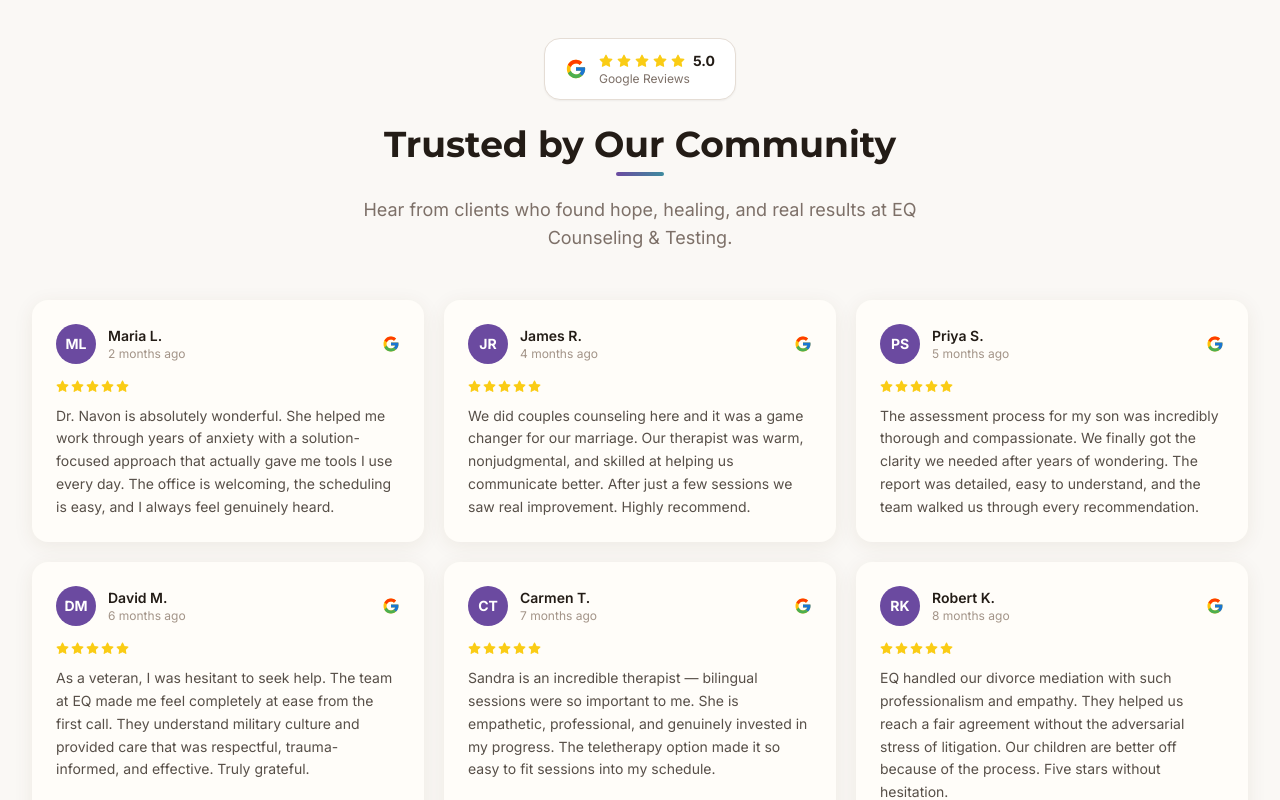
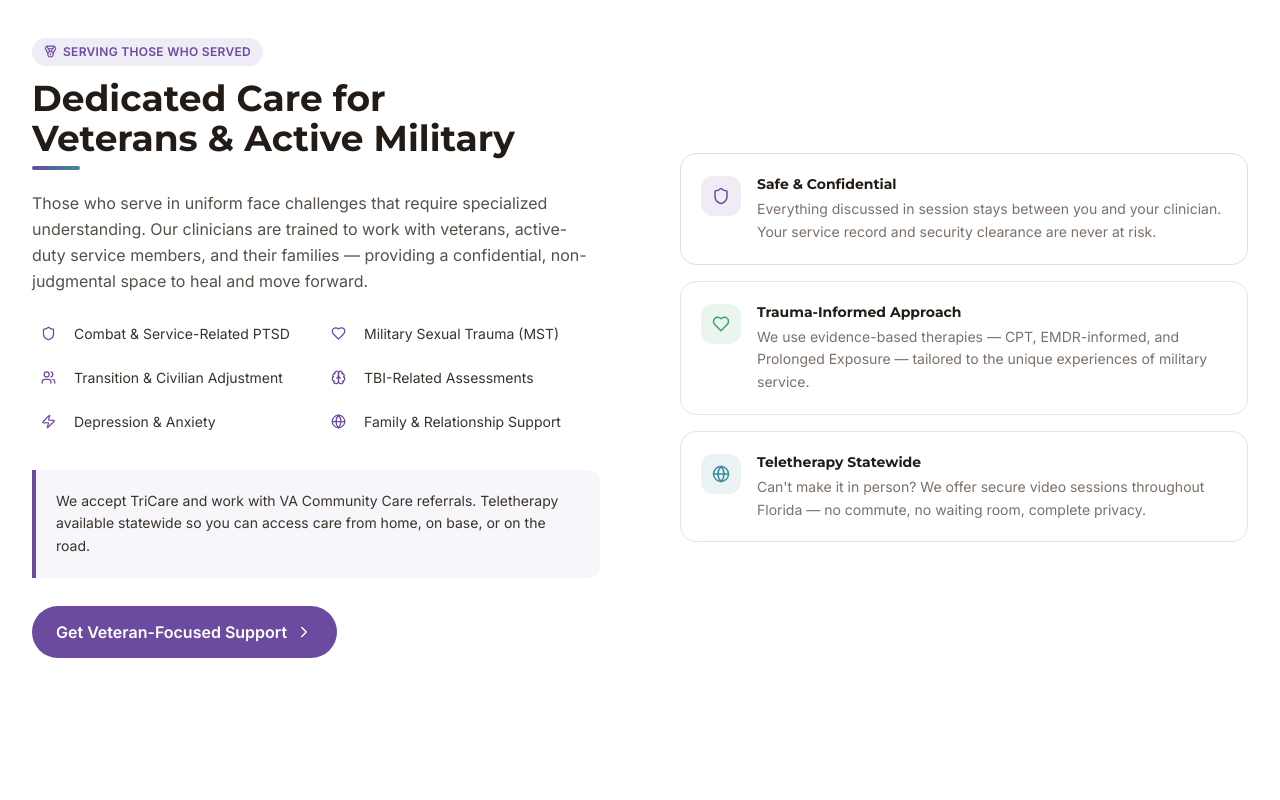
Before and after one commit to shopneckmassager37-cpu/eqcounselingtesting, a Next.js app: page / in a window 1280 px wide. Shown: the part 3400-4200 px from the top of the page. Built offline with nearby package versions, Linux system fonts and the light colour scheme.

Commit message:
Remove fake Google Reviews section from homepage
https://claude.ai/code/session_012YZEyGFE2e15LxjzwWTNm8

```diff
--- a/app/page.tsx
+++ b/app/page.tsx
@@ -662,128 +662,6 @@ function ContactSnippet() {
   )
 }
 
-// ─── Google Reviews ──────────────────────────────────────────────────────────
-
-const googleReviews = [
-  {
-    name: 'Maria L.',
-    date: '2 months ago',
-    text: 'Dr. Navon is absolutely wonderful. She helped me work through years of anxiety with a solution-focused approach that actually gave me tools I use every day. The office is welcoming, the scheduling is easy, and I always feel genuinely heard.',
-    stars: 5,
-    initials: 'ML',
-  },
-  {
-    name: 'James R.',
-    date: '4 months ago',
-    text: 'We did couples counseling here and it was a game changer for our marriage. Our therapist was warm, nonjudgmental, and skilled at helping us communicate better. After just a few sessions we saw real improvement. Highly recommend.',
-    stars: 5,
-    initials: 'JR',
-  },
-  {
-    name: 'Priya S.',
-    date: '5 months ago',
-    text: 'The assessment process for my son was incredibly thorough and compassionate. We finally got the clarity we needed after years of wondering. The report was detailed, easy to understand, and the team walked us through every recommendation.',
-    stars: 5,
-    initials: 'PS',
-  },
-  {
-    name: 'David M.',
-    date: '6 months ago',
-    text: 'As a veteran, I was hesitant to seek help. The team at EQ made me feel completely at ease from the first call. They understand military culture and provided care that was respectful, trauma-informed, and effective. Truly grateful.',
-    stars: 5,
-    initials: 'DM',
-  },
-  {
-    name: 'Carmen T.',
-    date: '7 months ago',
-    text: 'Sandra is an incredible therapist — bilingual sessions were so important to me. She is empathetic, professional, and genuinely invested in my progress. The teletherapy option made it so easy to fit sessions into my schedule.',
-    stars: 5,
-    initials: 'CT',
-  },
-  {
-    name: 'Robert K.',
-    date: '8 months ago',
-    text: 'EQ handled our divorce mediation with such professionalism and empathy. They helped us reach a fair agreement without the adversarial stress of litigation. Our children are better off because of the process. Five stars without hesitation.',
-    stars: 5,
-    initials: 'RK',
-  },
-]
-
-function GoogleReviewsSection() {
-  return (
-    <section className="section-padding bg-neutral-50" aria-labelledby="reviews-heading">
-      <div className="container-custom">
-        <div className="text-center mb-12 reveal">
-          {/* Google badge */}
-          <div className="inline-flex items-center gap-3 bg-white border border-neutral-200 rounded-2xl px-5 py-3 shadow-sm mb-6">
-            <svg width="22" height="22" viewBox="0 0 48 48" aria-hidden="true">
-              <path fill="#FFC107" d="M43.611 20.083H42V20H24v8h11.303c-1.649 4.657-6.08 8-11.303 8-6.627 0-12-5.373-12-12s5.373-12 12-12c3.059 0 5.842 1.154 7.961 3.039l5.657-5.657C34.046 6.053 29.268 4 24 4 12.955 4 4 12.955 4 24s8.955 20 20 20 20-8.955 20-20c0-1.341-.138-2.65-.389-3.917z"/>
-              <path fill="#FF3D00" d="m6.306 14.691 6.571 4.819C14.655 15.108 18.961 12 24 12c3.059 0 5.842 1.154 7.961 3.039l5.657-5.657C34.046 6.053 29.268 4 24 4 16.318 4 9.656 8.337 6.306 14.691z"/>
-              <path fill="#4CAF50" d="M24 44c5.166 0 9.86-1.977 13.409-5.192l-6.19-5.238A11.91 11.91 0 0 1 24 36c-5.202 0-9.619-3.317-11.283-7.946l-6.522 5.025C9.505 39.556 16.227 44 24 44z"/>
-              <path fill="#1976D2" d="M43.611 20.083H42V20H24v8h11.303a12.04 12.04 0 0 1-4.087 5.571l.003-.002 6.19 5.238C36.971 39.205 44 34 44 24c0-1.341-.138-2.65-.389-3.917z"/>
-            </svg>
-            <div className="text-left">
-              <div className="flex items-center gap-1">
-                {[1,2,3,4,5].map((s) => (
-                  <Star key={s} size={14} fill="currentColor" className="text-yellow-400" />
-                ))}
-                <span className="font-bold text-neutral-800 text-sm ml-1">5.0</span>
-              </div>
-              <p className="text-neutral-500 text-xs">Google Reviews</p>
-            </div>
-          </div>
-
-          <h2 id="reviews-heading" className="section-title mb-0">
-            Trusted by Our Community
-          </h2>
-          <span className="accent-bar" />
-          <p className="section-subtitle max-w-xl mx-auto">
-            Hear from clients who found hope, healing, and real results at EQ Counseling & Testing.
-          </p>
-        </div>
-
-        <div className="grid md:grid-cols-2 lg:grid-cols-3 gap-5">
-          {googleReviews.map((review, i) => (
-            <div
-              key={i}
-              className="card p-6 flex flex-col reveal"
-              style={{ transitionDelay: `${i * 80}ms` }}
-            >
-              {/* Reviewer info */}
-              <div className="flex items-center gap-3 mb-4">
-                <div className="w-10 h-10 rounded-full bg-primary flex items-center justify-center text-white font-bold text-sm flex-shrink-0">
-                  {review.initials}
-                </div>
-                <div>
-                  <p className="font-semibold text-neutral-800 text-sm">{review.name}</p>
-                  <p className="text-neutral-400 text-xs">{review.date}</p>
-                </div>
-                <svg width="18" height="18" viewBox="0 0 48 48" className="ml-auto flex-shrink-0" aria-hidden="true">
-                  <path fill="#FFC107" d="M43.611 20.083H42V20H24v8h11.303c-1.649 4.657-6.08 8-11.303 8-6.627 0-12-5.373-12-12s5.373-12 12-12c3.059 0 5.842 1.154 7.961 3.039l5.657-5.657C34.046 6.053 29.268 4 24 4 12.955 4 4 12.955 4 24s8.955 20 20 20 20-8.955 20-20c0-1.341-.138-2.65-.389-3.917z"/>
-                  <path fill="#FF3D00" d="m6.306 14.691 6.571 4.819C14.655 15.108 18.961 12 24 12c3.059 0 5.842 1.154 7.961 3.039l5.657-5.657C34.046 6.053 29.268 4 24 4 16.318 4 9.656 8.337 6.306 14.691z"/>
-                  <path fill="#4CAF50" d="M24 44c5.166 0 9.86-1.977 13.409-5.192l-6.19-5.238A11.91 11.91 0 0 1 24 36c-5.202 0-9.619-3.317-11.283-7.946l-6.522 5.025C9.505 39.556 16.227 44 24 44z"/>
-                  <path fill="#1976D2" d="M43.611 20.083H42V20H24v8h11.303a12.04 12.04 0 0 1-4.087 5.571l.003-.002 6.19 5.238C36.971 39.205 44 34 44 24c0-1.341-.138-2.65-.389-3.917z"/>
-                </svg>
-              </div>
-              {/* Stars */}
-              <div className="flex gap-0.5 mb-3">
-                {[1,2,3,4,5].map((s) => (
-                  <Star key={s} size={13} fill="currentColor" className="text-yellow-400" />
-                ))}
-              </div>
-              <p className="text-neutral-600 text-sm leading-relaxed flex-1">{review.text}</p>
-            </div>
-          ))}
-        </div>
-
-        <p className="text-center text-neutral-400 text-xs mt-8">
-          Representative reviews reflecting client experiences. Results vary by individual.
-        </p>
-      </div>
-    </section>
-  )
-}
-
 // ─── Homepage Contact Form ────────────────────────────────────────────────────
 
 function HomepageContactSection() {
@@ -850,7 +728,6 @@ export default function HomePage() {
       <ServicesSection />
       <AboutSection />
       <WhyUsSection />
-      <GoogleReviewsSection />
       <VeteransSection />
       <HomepageContactSection />
       <LocationsSection />
```
